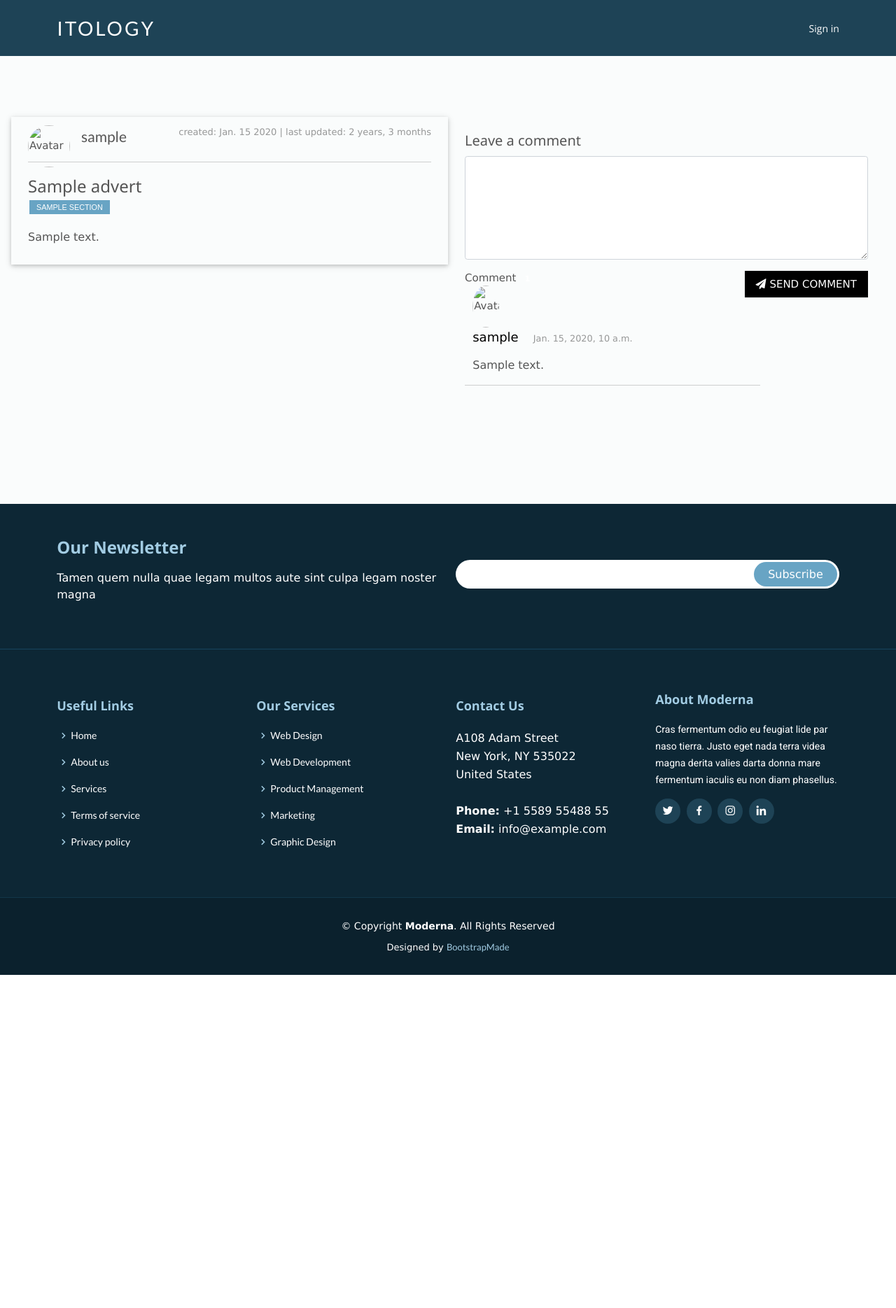
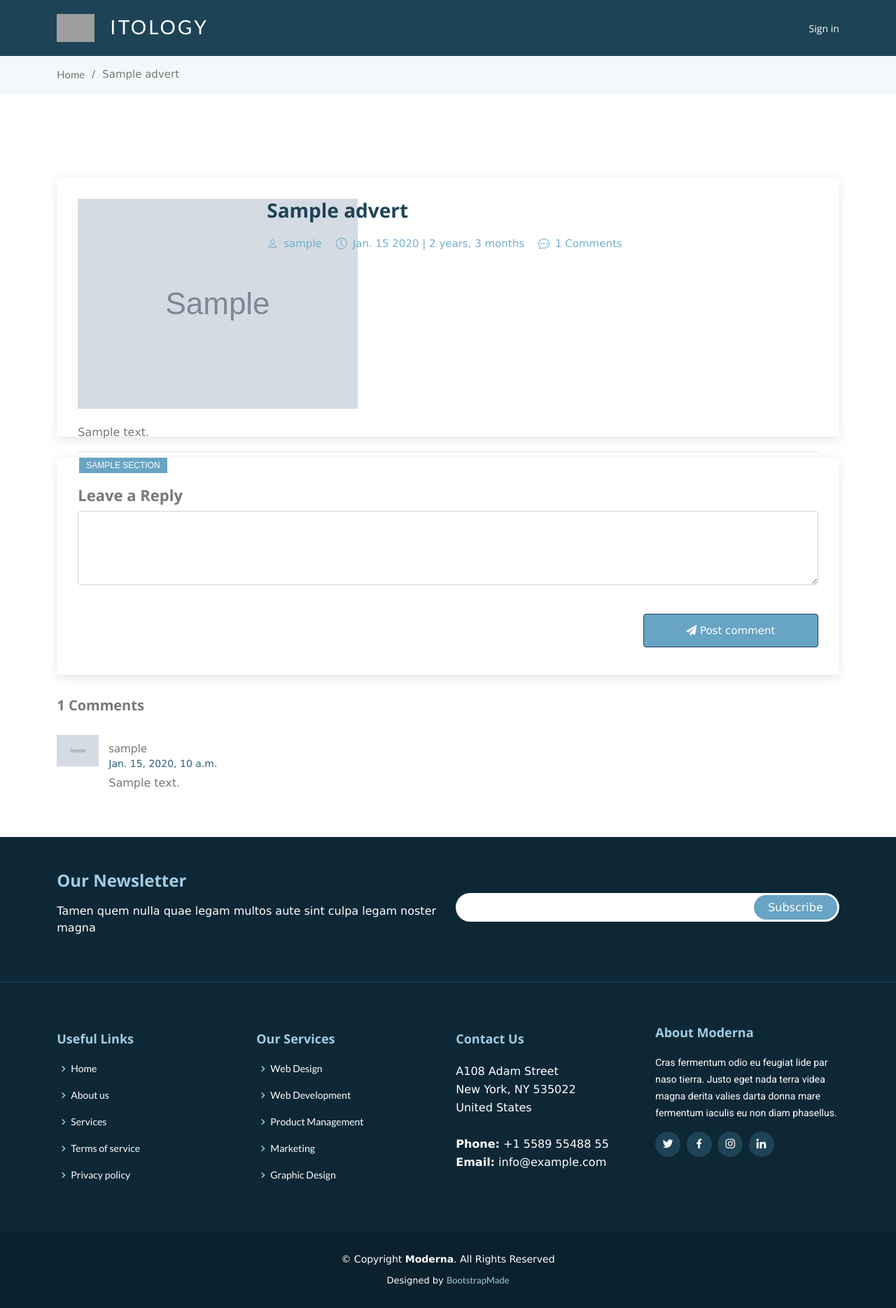
Before and after one commit to SvetlanaSumets11/itology, a Django app: page /advert/1/ in a window 1280 px wide. Shown: the whole page at 70% size. Before the commit the page ends 1393 px from the top, so only its background shows below. Run offline with Django 4.2, Linux system fonts and the light colour scheme; tables that the repository leaves empty hold one stand-in row (values such as "Sample post"); grey boxes marked "Sample" are stand-in pictures; parts of the project's set-up code (start-up, migrations or seed data) failed here and were passed over; some libraries are stand-ins or nearby versions; grey boxes are pictures that could not be loaded.

Commit message:
Correct advert detail

```diff
--- a/static/js/advert_detail.js
+++ b/static/js/advert_detail.js
@@ -12,20 +12,26 @@ $(document).on("click", ".remove-btn", removeFormElements);
 
 function showEstimate() {
     var x = document.getElementById("estimate");
+    var y = document.getElementById("main");
+    var width = y.style.width
     if (x.style.display === "none") {
         x.style.display = "block";
+        x.style.width = "350px";
+        y.style.width = width - '350px';
     } else {
         x.style.display = "none";
+         x.style.width = "0";
+         y.style.marginRight = "0";
     }
 }
 
 const btn = document.getElementById('btn');
 
 btn.addEventListener('click', function handleClick() {
-    const initialText = 'HIDE ESTIMATION';
+    const initialText = 'Hide estimation';
 
     if (btn.textContent.toLowerCase().includes(initialText.toLowerCase())) {
-        btn.textContent = 'FORM TEAM';
+        btn.textContent = 'Form team';
     } else {
         btn.textContent = initialText;
     }
--- a/templates/advert_board/advert_detail.html
+++ b/templates/advert_board/advert_detail.html
@@ -4,61 +4,114 @@
 {% load static %}
 {% block head_title %}{{ advert.title }}{% endblock %}
 {% block content %}
-    <div class="w3-container w3-padding-64 bg-2" style="min-height: 80vh">
-        <div class="w3-row">
-            <div class="w3-col m6"><br>
-                <div class="w3-row w3-card w3-hide-small w3-padding-large">
-                    <span class="w3-right w3-opacity" style="font-size: 13px">created: {{ advert.created_at|date:"N j Y" }} | last updated: {{ advert.updated_at|timesince }}</span>
-                    <img src="{{ user.client.avatar.url }} " alt="Avatar" class="w3-left w3-circle w3-margin-right" style="width:60px">
+    <section class="breadcrumbs">
+        <div class="container">
+            <div class="d-flex justify-content-between align-items-center">
+                <ol>
+                    <li><a href="{% url 'users-home' %}">Home</a></li>
+                    <li>{{ advert.title }}</li>
+                </ol>
+            </div>
+        </div>
+    </section>
+    <section id="blog" class="blog">
+        <div class="container" data-aos="fade-up">
+            <div class="row">
+                <div class="col" id="main">
+                    <article class="entry entry-single" style="height: 370px;">
+                        <div class="row">
+                            <div class="col-lg-3 entries">
+                                <div class="comment-img"><img src="{{ advert.creator.client.avatar.url }}" alt=""></div>
+                            </div>
+                            <div class="col-lg-9 entries">
+                                <h2 class="entry-title" style="color: #1e4356">{{ advert.title }}</h2>
+                                <div class="entry-meta">
+                                    <ul>
                                         {% if request.user == advert.creator %}
-                        <a href="{% url 'users-profile' %}" style="font-size: 21px;">{{ advert.creator }}</a><br>
+                                            <li class="d-flex align-items-center"><i class="bi bi-person"></i> <a style="color: #68A4C4" href="{% url 'users-profile' %}">{{ advert.creator.username }}</a></li>
                                         {% else %}
-                        <label style="font-size: 21px;">{{ advert.creator.username }}</label><br>
+                                            <li class="d-flex align-items-center"><i class="bi bi-person"></i>{{ advert.creator.username }}</li>
                                         {% endif %}
-                    <hr class="w3-clear">
-                    <h3 class="card-title">{{ advert.title }}</h3>
-                    <div style="font-size: 18px">
+                                        <li class="d-flex align-items-center"><i class="bi bi-clock"></i> {{ advert.created_at|date:"N j Y" }} | {{ advert.updated_at|timesince }}</li>
+                                        <li class="d-flex align-items-center"><i class="bi bi-chat-dots"></i>{{ comments.count }} Comments</li>
+                                    </ul>
+                                </div>
+                            </div>
+                        </div>
+                        <br>
+                        <div class="entry-content">
+                            <p>{{ advert.description }}</p>
+                        </div>
+
+                        <div class="entry-footer">
                             {% for section in advert.sections.all %}
-                            <span class="tag">{{ section }}</span>
+                                <span class="tag" style="font-size: 12px;">{{ section }}</span>
                             {% endfor %}
-                    </div><br>
-                    <p>{{ advert.description }}</p>
+                        </div>
                         {% if advert.classify == False and request.user.client.user_type == 'Expert' %}
-                        <button class="w3-button w3-black w3-right w3-animate-opacity w3-section" id="btn" onclick="showEstimate()" style="margin-top:25px; margin-left: 5px;">FORM TEAM</button>
-                    {% elif advert.classify == True and request.user.client.user_type == 'Expert' and advert.status == 'In development' %}
-                        <div class="w3-row w3-right">
+                            <button class="w3-right button w3-right w3-section" id="btn" onclick="showEstimate()" style="margin-top:25px; margin-left: 5px;">Form team</button>
+                        {% endif %}
+                        {% if advert.creator == request.user %}
+                            <a class="button w3-right w3-section" style="margin-top:25px; margin-left: 5px;" href="{% url 'advert_delete' advert.id %}">Delete</a>
+                            <a class="button w3-right w3-section" style="margin-top:25px;" href="{% url 'advert_update' advert.id %}">Edit</a>
+                        {% endif %}
+                    </article>
+                    <article>
+                        <div class="blog-comments">
+                            <div class="reply-form" style="height: 310px;">
+                                <h4>Leave a Reply</h4>
+                                <form method='POST'>
+                                    {% csrf_token %}
+                                    <div class="row">
+                                        <div class="col form-group">
+                                        <textarea class="form-control {% if comment_form.content.errors %}is-invalid{% endif %}" id="id_content"
+                                                  name="content" rows="4">{{ comment_form.content.value|default:'' }}</textarea>
+                                        </div>
+                                    </div>
+                                    <button type="submit" class="button w3-right w3-section" style="width: 250px;"><i class="fa fa-paper-plane"></i> Post comment</button>
+                                </form>
+                            </div>
+                            <br>
+                            {% if comments %}
+                                <h4 class="comments-count">{{ comments.count }} Comments</h4>
+                                {% for comment in comments %}
+                                    <div class="comment">
+                                    <div class="d-flex">
+                                        <div class="comment-img"><img src="{{ comment.author.client.avatar.url }}" alt=""></div>
+                                        <div>
+                                            <h5>{{ comment.author.username }}</h5>
+                                            <time>{{ comment.created_at }}</time>
+                                            <p>{{ comment.content }}</p>
+                                        </div>
+                                    </div>
+                                {% endfor %}
+                            {% endif %}
+                            </div>
+                        </div>
+                    </article>
+                </div>
+                <div class="col-lg-3 w3-card" id="estimate" style="display:none; margin-top: 80px;">
                     <form method='POST' class='w3-row'>
                         {% csrf_token %}
-                                <label>CONFIRM COMPLETION:</label>
-                                {% for role in my_roles %}
-                                    <button name="completed_role" value="{{ role }}" class="w3-button w3-black w3-animate-opacity w3-section" style="margin-left: 5px;" type="submit">{{ role }}</button>
-                                {% endfor %}
-                            </form>
-                        </div>
-                    {% endif %}
-                    {% if advert.creator == request.user %}
-                        <a class="w3-button w3-black w3-right w3-animate-opacity w3-section w3-hover-red" style="margin-top:25px; margin-left: 5px;" href="{% url 'advert_delete' advert.id %}">DELETE</a>
-                        <a class="w3-button w3-black w3-right w3-animate-opacity w3-section" style="margin-top:25px;" href="{% url 'advert_update' advert.id %}">EDIT</a>
-                    {% endif %}
-                </div><br>
-
-                <div class="w3-row w3-card w3-hide-small w3-padding-large form-group" id="estimate" style="display:none;">
-                    <form method='POST' class='w3-row'>
-                        {% csrf_token %}
-                        <button style="margin-left: 5px;" class="w3-button w3-animate-opacity w3-black w3-right w3-section" type="submit">ESTIMATE</button>
-                        <button class="w3-button w3-light-grey w3-right w3-animate-opacity w3-section add-btn" type="button" >ADD ROLE</button>
                         <br>
+                        <p style="font-size: 16px;">
+                            You can add a role and the number of specialists for this role. This will form the project team.
+                        </p>
+                        <br>
+                        <button style="margin-left: 35px;" class="button w3-section add-btn" type="button" >Add role</button>
+                        <button style="margin-left: 5px;" class="button w3-section" type="submit">Estimate</button>
                         <div class="form-list"></div>
                     </form>
                     <div id="form-template" style="display: none">
                         <div class="form-row" style="padding-top: 50px;">
-                            <select class="w3-col m6 form-control" name="role" id="id_role">
+                            <div class="w3-col m10">
+                                <select class="form-control" name="role" id="id_role">
                                     <option> Role </option>
                                     {% for role in roles %}
                                         <option value="{{ role }}">{{ role }}</option>
                                     {% endfor %}
                                 </select>
-                            <select class="w3-col m2 form-control" name="amount" id="id_amount">
+                                <select class="form-control" name="amount" id="id_amount" style="margin-top: 10px;">
                                     <option> Amount </option>
                                     <option value="1">{{ '1' }}</option>
                                     <option value="2">{{ '2' }}</option>
@@ -66,63 +119,68 @@
                                     <option value="4">{{ '4' }}</option>
                                     <option value="5">{{ '5' }}</option>
                                 </select>
-                            <button class="w3-col m1 w3-right remove-btn">&times;</button>
+                            </div>
+                            <button class="w3-col m1 w3-right remove-btn" style="margin-top: 25px;">&times;</button>
+                            <br><br>
                         </div>
                     </div>
                 </div>
-                {% if advert.classify == True and request.user.client.user_type == 'Expert' %}
-                    <div class="w3-row w3-card w3-hide-small w3-padding-large form-group">
+                {% if advert.classify == True and request.user.client.user_type == 'Customer' %}
+                    <div class="col-lg-2 w3-card" style="margin-top: 80px;">
+                        <p style="font-size: 18px; text-align: center; margin-top: 20px;"><i class="fa fa-users"></i>   Team</p>
+                        <hr>
                         {% for team in teams %}
                             {% for member in team.members.values %}
-                                <div class="w3-row">
-                                    <p class="w3-col m5"><label style="font-size: 16px;">Occupied role:</label> {{ team.role }}</p>
-                                    <label class="w3-button w3-light-grey w3-section w3-col m3">{{ member.username }}</label>
+                                <div class="w3-row container">
+                                    <p style="font-size: 16px;"><i class="fa fa-user-o"></i>    {{ team.role }}: {{ member.username }}</p>
+                                </div>
+                            {% endfor %}
+                        {% endfor %}
+                    </div>
+                {% endif %}
+                {% if advert.classify == True and request.user.client.user_type == 'Expert' %}
+                    <div class="col-lg-2 w3-card" style="margin-top: 80px;">
+                        <p style="font-size: 18px; text-align: center; margin-top: 20px;"><i class="fa fa-users"></i>   Team</p>
+                        <hr>
+                        {% for team in teams %}
+                            {% for member in team.members.values %}
+                                <div class="w3-row container">
+                                    <p style="font-size: 16px;"><i class="fa fa-user-o"></i>    {{ team.role }}: {{ member.username }}</p>
                                 </div>
                             {% endfor %}
                         {% endfor %}
                         <form method='POST' class='w3-row'>
+                            <p style="font-size: 18px; text-align: center; margin-top: 20px;"><i class="fa fa-users"></i>   Form team</p>
+                            <hr>
                             {% csrf_token %}
                             {% for team in teams %}
                                 {% with ''|center:team.amount as range %}
                                     {% for i in range %}
-                                        <div class="w3-row">
-                                            <p class="w3-col m5"><label style="font-size: 16px;">Role:</label> {{ team.role }}</p>
-                                            <button name="occupied_role" value="{{ team.role }}" class="w3-col m3 w3-light-grey w3-animate-opacity w3-section w3-hover-red" type="submit">SIGN UP FOR A ROLE</button>
+                                        <div class="w3-row container">
+                                            <p style="font-size: 16px;"><i class="fa fa-user-o"></i>   {{ team.role }}</p>
+                                            <button name="occupied_role" value="{{ team.role }}" class="button w3-right w3-section" style="background-color: lightslategray" type="submit">Sign up for role</button>
                                         </div>
+                                        <hr>
                                     {% endfor %}
                                 {% endwith %}
+                            {% endfor %}
+                        </form>
+                        <p style="font-size: 18px; text-align: center; margin-top: 20px;"><i class="fa fa-users"></i>   Confirm completion</p>
+                        <hr>
+                        {% if advert.classify == True and request.user.client.user_type == 'Expert' and advert.status == 'In development' %}
+                            <div class="w3-row w3-right">
+                                <form method='POST' class='w3-row'>
+                                    {% csrf_token %}
+                                    {% for role in my_roles %}
+                                        <button name="completed_role" value="{{ role }}" class="button w3-section" style="width: 200px;" type="submit">{{ role }}</button>
                                     {% endfor %}
                                 </form>
                             </div>
                         {% endif %}
                     </div>
-
-            <!-- Form to leave comment -->
-            <div class="w3-col m6 w3-hide-small w3-padding-large"><br>
-                <h4>Leave a comment</h4>
-                <form method='POST'>
-                    {% csrf_token %}
-                    <div class="form-group">
-                            <textarea class="form-control {% if comment_form.content.errors %}is-invalid{% endif %}" id="id_content"
-                                      name="content" rows="6">{{ comment_form.content.value|default:'' }}</textarea>
-                        <button class="w3-button w3-animate-opacity w3-black w3-right w3-section" type="submit">
-                            <i class="fa fa-paper-plane"></i> SEND COMMENT
-                        </button>
-                    </div>
-                </form>
-                {% if comments %}
-                    Comment{{ comments.count|pluralize }}
-                    <span class="badge badge-dark ml-2">{{ comments.count }}</span>
-                    {% for comment in comments %}
-                        <div class="row">
-                            <img src="{{ user.client.avatar.url }}" alt="Avatar" class="w3-left w3-circle w3-margin-right" style="width:60px">
-                            <p><span class="w3-large w3-text-black w3-margin-right">{{ comment.author.username }}</span> <small class="w3-opacity">{{ comment.created_at }}</small></p>
-                            <p>{{ comment.content }}</p><hr>
-                        </div>
-                    {% endfor %}
                 {% endif %}
             </div>
         </div>
-    </div>
+    </section>
     <script src="{% static 'js/advert_detail.js' %}"></script>
 {% endblock content %}
--- a/templates/advert_board/home.html
+++ b/templates/advert_board/home.html
@@ -25,9 +25,9 @@
                             </h2>
                             <div class="entry-meta">
                                 <ul>
-                                    <li class="d-flex align-items-center"><i class="fa fa-user"></i>{{ advert.creator }}</li>
-                                    <li class="d-flex align-items-center"><i class="fa fa-clock-o"></i>{{ advert.created_at|date:"N j Y" }}</li>
-                                    <li class="d-flex align-items-center"><i class="fa fa-comments"></i> 12 Comments</li>
+                                    <li class="d-flex align-items-center"><i class="bi bi-person"></i>{{ advert.creator }}</li>
+                                    <li class="d-flex align-items-center"><i class="bi bi-clock"></i>{{ advert.created_at|date:"N j Y" }}</li>
+                                    <li class="d-flex align-items-center"><i class="bi bi-chat-dots"></i> 12 Comments</li>
                                 </ul>
                             </div>
                             <div class="entry-content">
--- a/templates/home/base.html
+++ b/templates/home/base.html
@@ -44,9 +44,23 @@
 
     <div class="logo">
         {% if user.is_authenticated %}
-            <h1 class="text-light"><a href="/home"><span>ITOLOGY</span></a></h1>
+            <div class="row">
+                <div class="col">
+                    <img src="/media/images/logo.png" alt="">
+                </div>
+                <div class="col">
+                    <h1 class="text-light"><a href="/home"><span>ITOLOGY</span></a></h1>
+                </div>
+            </div>
         {% else %}
-            <h1 class="text-light"><a href="/"><span>ITOLOGY</span></a></h1>
+            <div class="row">
+                <div class="col">
+                    <img src="/media/images/logo.png" alt="">
+                </div>
+                <div class="col">
+                    <h1 class="text-light"><a href="/"><span>ITOLOGY</span></a></h1>
+                </div>
+            </div>
         {% endif %}
     </div>
 
```
Also changed, not shown: templates/home/landing.html (+9 -2 lines), templates/login/profile.html (+16 -10 lines). Lines whose indentation alone changed are shown as unchanged.
